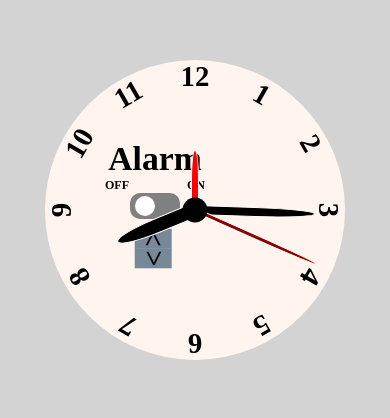
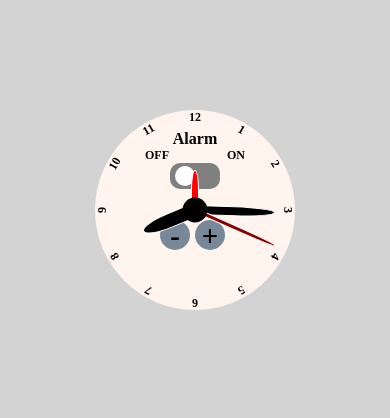
Before and after one commit to Derbakias/analog-clock, a plain HTML site: page index.html in a window 390 px wide. Shown: the part 212-630 px from the top of the page. Drawn offline with Linux system fonts and the light colour scheme.

Commit message:
improve responsiveness and mobile touch btn

```diff
--- a/app.js
+++ b/app.js
@@ -17,9 +17,13 @@ let highDeg = null;
 let add = 0;
 
 // event listeners
-up.addEventListener('mousedown', () => interval = setInterval(addTime, 10));
+up.addEventListener('mousedown', () => interval = setInterval(addTime, 50));
 up.addEventListener('mouseup', () => clearInterval(interval));
-down.addEventListener('mousedown', () => interval = setInterval(reduceTime, 10));
+up.addEventListener('touchstart', () => interval = setInterval(addTime, 50));
+up.addEventListener('touchend', () => clearInterval(interval));
+down.addEventListener('touchstart', () => interval = setInterval(reduceTime, 50));
+down.addEventListener('touchend', () => clearInterval(interval));
+down.addEventListener('mousedown', () => interval = setInterval(reduceTime, 50));
 down.addEventListener('mouseup', () => clearInterval(interval));
 up.addEventListener('click', addTime);
 down.addEventListener('click', reduceTime);
--- a/index.html
+++ b/index.html
@@ -17,8 +17,10 @@
             <p>OFF</p>
             <p>ON</p>
           </div>
-          <p class="set-alarm setup">></p>
-          <p class="set-alarm setdown">></p>
+          <div class="set-alarm">
+            <p class="setdown">-</p>
+            <p class="setup">+</p>
+          </div>
           <div class="alarm-switch">
             <input type="checkbox" name="alarm" id="switch">
             <label id="label" for="switch"></label>
--- a/style.css
+++ b/style.css
@@ -4,16 +4,11 @@
   padding: 0;
 }
 
-html {
-  width: 100%;
-  height: 100%;
-}
-
 body {
   font-family: 'Times New Roman', Times, serif;
   font-size: 1.8rem;
   font-weight: 800;
-  overflow: hidden;
+  /* overflow: hidden; */
   -webkit-touch-callout: none; /* iOS Safari */
   -webkit-user-select: none; /* Safari */
   -khtml-user-select: none; /* Konqueror HTML */
@@ -25,10 +20,10 @@ body {
 .page-wrapper {
   display: flex;
   justify-content: center;
+  min-height: 100vh;
   align-items: center;
   background: lightgrey;
-  height: 100%;
-  min-height: 100vh;
+  overflow: hidden;
 }
 
 .clock {
@@ -172,29 +167,50 @@ body {
 }
 
 .set-alarm {
+  margin-top: 10px;
+  display: flex;
+  justify-content: flex-start;
   position: absolute;
+  width: 100%;
   top: 80px;
-  left: 38px;
+  left: 15%;
 }
 
 .setup {
-  padding: 2px;
   background: lightslategray;
-  transform: rotate(270deg);
+  width: 30px;
+  height: 30px;
+  border-radius: 50%;
+  text-align: center;
   cursor: pointer;
 }
 
 .setdown {
-  top: 100px;
-  padding: 2px;
+  margin-right: 5px;
   background: lightslategray;
-  transform: rotate(90deg);
+  width: 30px;
+  height: 30px;
+  border-radius: 50%;
+  text-align: center;
   cursor: pointer;
 }
 
 @media (max-width: 400px) {
+  h3 {
+    font-size: 1rem;
+  }
+
   .clock {
-    width: 300px;
-    height: 300px;
+    width: 200px;
+    height: 200px;
+  }
+
+  .number {
+    font-size: 12px;
+  }
+
+  .alarm-wrapper {
+    bottom: 40%;
+    left: 25%;
   }
 }
```
